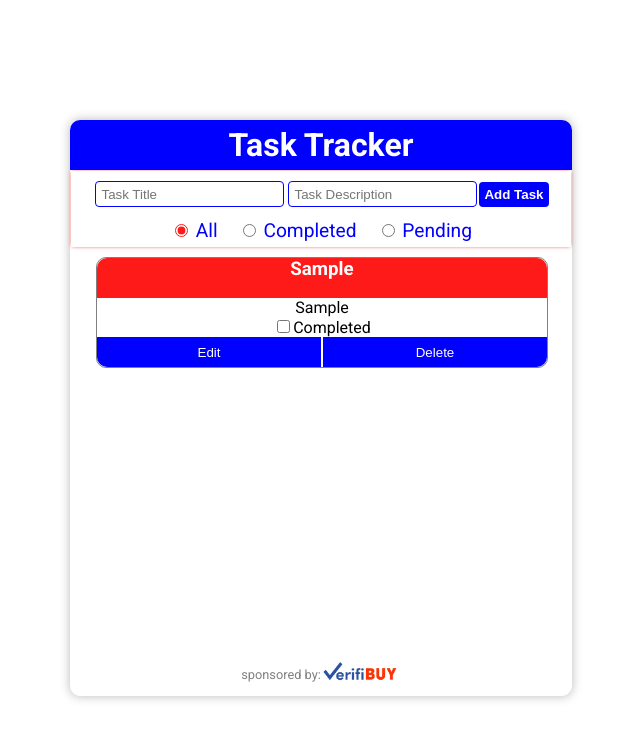
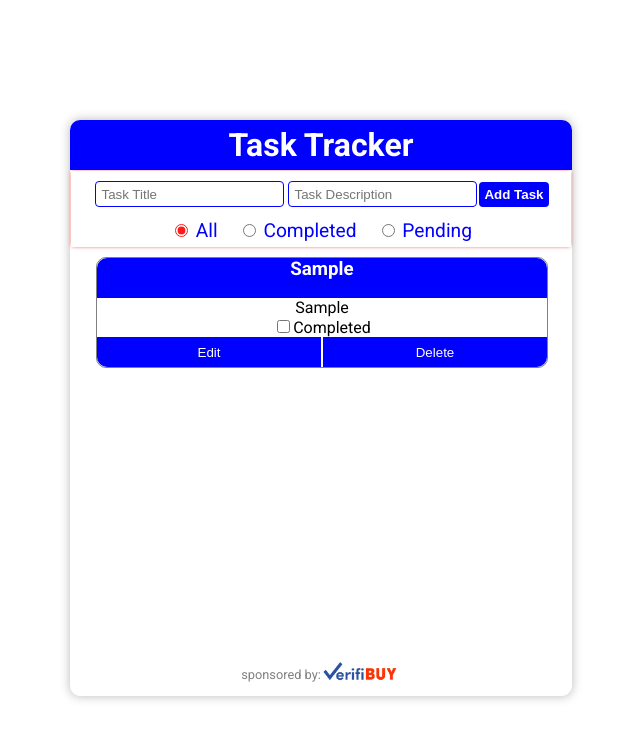
Before and after one commit to kapaintsil/task-tracker-app, a React (Create React App) app: page / in a window 1280 px wide. Both pictures are taken after typing "Sample", "Sample" into the empty fields and a click on the button "Add Task". Shown: the top 740 px of the page, without its empty margins (319-959 px from the left). Built offline with nearby package versions, Linux system fonts and the light colour scheme.

Commit message:
changed task item header color

```diff
--- a/src/App.css
+++ b/src/App.css
@@ -103,7 +103,7 @@ main {
   border-radius: 10px 10px 0 0;
   color: white;
   height: 40px;
-  background-color: var(--primary-red-color);
+  background-color: var(--primary-blue-color);
   margin: 0;
 }
 
```
